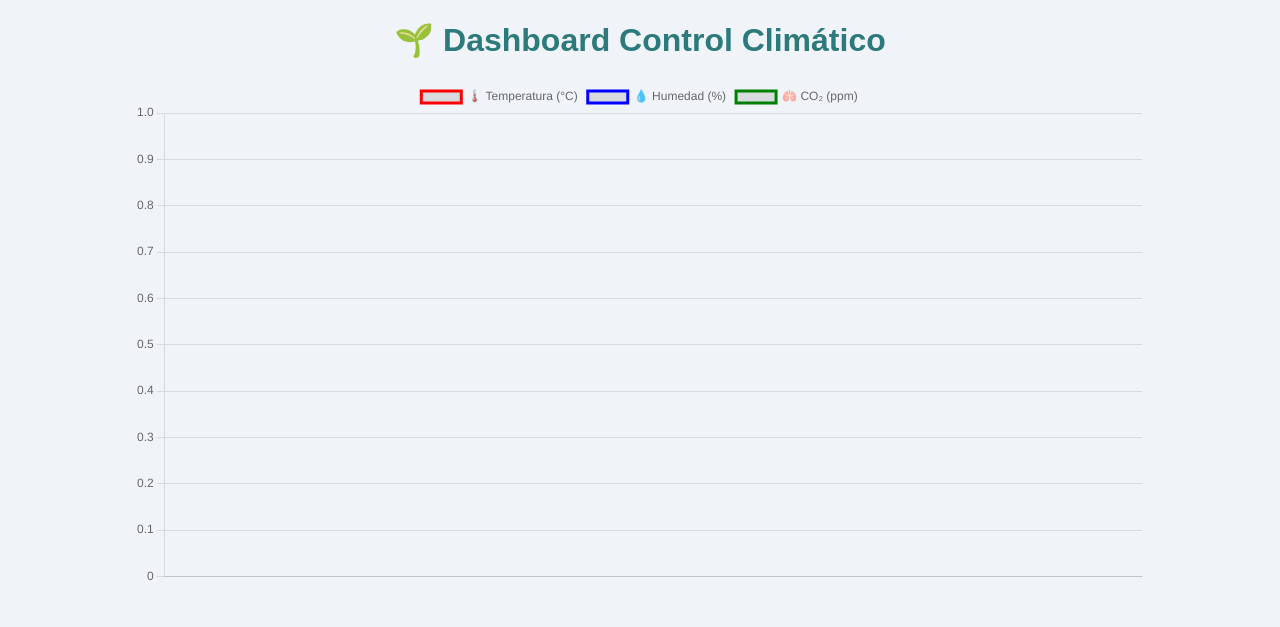
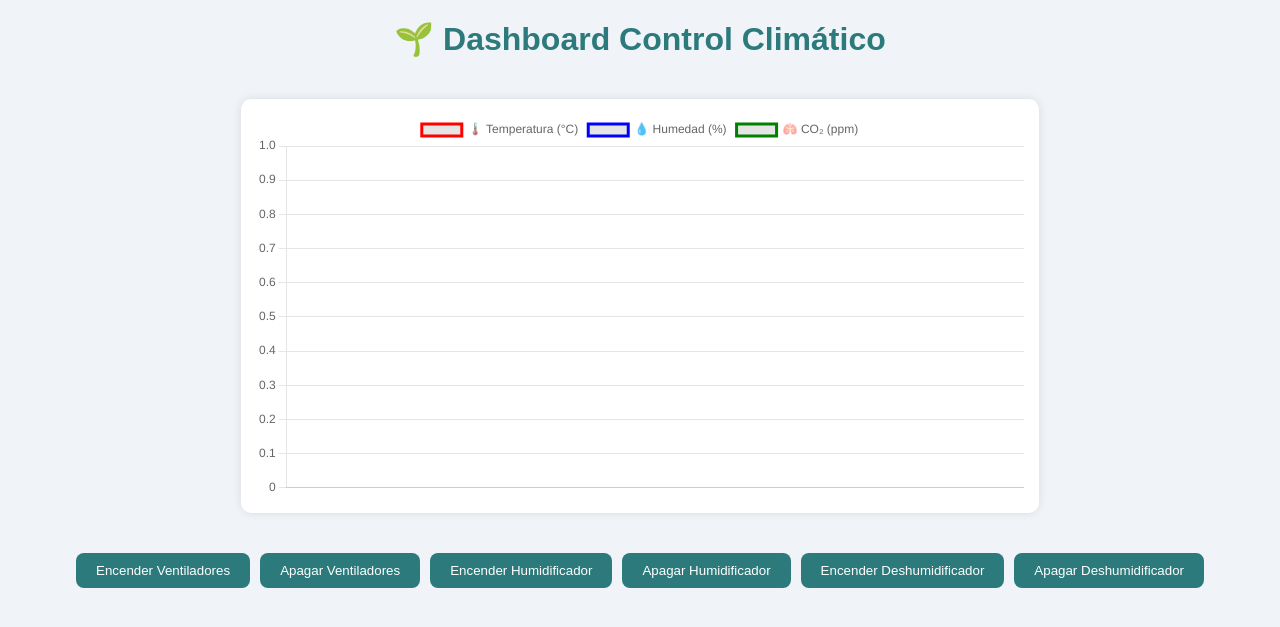
Before and after one commit to gatolda/Control_clima, a Flask app: page / in a window 1280 px wide. Shown: the top 627 px of the page. Run offline with Flask 3, Linux system fonts and the light colour scheme.

Commit message:
Update index.html

```diff
--- a/templates/index.html
+++ b/templates/index.html
@@ -7,15 +7,43 @@
     <style>
         body {
             font-family: Arial, sans-serif;
-            text-align: center;
             background: #f0f4f8;
+            margin: 0;
+            padding: 0;
+            display: flex;
+            flex-direction: column;
+            align-items: center;
         }
         h1 {
             color: #2c7a7b;
+            margin-top: 20px;
         }
         #chart-container {
-            width: 80%;
-            margin: auto;
+            width: 60%;
+            margin: 20px auto;
+            background: #fff;
+            border-radius: 10px;
+            padding: 15px;
+            box-shadow: 0 0 10px rgba(0,0,0,0.1);
+        }
+        #botones {
+            display: flex;
+            flex-wrap: wrap;
+            justify-content: center;
+            gap: 10px;
+            margin: 20px;
+        }
+        .btn {
+            background: #2c7a7b;
+            color: #fff;
+            border: none;
+            padding: 10px 20px;
+            border-radius: 8px;
+            cursor: pointer;
+            transition: background 0.3s;
+        }
+        .btn:hover {
+            background: #285e61;
         }
     </style>
 </head>
@@ -23,6 +51,15 @@
     <h1>🌱 Dashboard Control Climático</h1>
     <div id="chart-container">
         <canvas id="sensorChart"></canvas>
+    </div>
+
+    <div id="botones">
+        <button class="btn" onclick="controlActuador('ventiladores', 'on')">Encender Ventiladores</button>
+        <button class="btn" onclick="controlActuador('ventiladores', 'off')">Apagar Ventiladores</button>
+        <button class="btn" onclick="controlActuador('humidificador', 'on')">Encender Humidificador</button>
+        <button class="btn" onclick="controlActuador('humidificador', 'off')">Apagar Humidificador</button>
+        <button class="btn" onclick="controlActuador('deshumidificador', 'on')">Encender Deshumidificador</button>
+        <button class="btn" onclick="controlActuador('deshumidificador', 'off')">Apagar Deshumidificador</button>
     </div>
 
     <script>
@@ -62,13 +99,12 @@
             }
         });
 
-        // Función para actualizar el gráfico
         async function actualizarDatos() {
             const response = await fetch('/api/lecturas');
             const data = await response.json();
             const tiempo = new Date().toLocaleTimeString();
 
-            // Agregar datos
+            // Limitar a los últimos 10 puntos
             if (sensorChart.data.labels.length > 10) {
                 sensorChart.data.labels.shift();
                 sensorChart.data.datasets[0].data.shift();
@@ -84,7 +120,13 @@
             sensorChart.update();
         }
 
-        setInterval(actualizarDatos, 5000); // Actualiza cada 5 segundos
+        async function controlActuador(actuador, accion) {
+            const response = await fetch(`/api/actuador/${actuador}/${accion}`);
+            const result = await response.json();
+            alert(result.status);
+        }
+
+        setInterval(actualizarDatos, 5000); // Actualiza cada 5s
     </script>
 </body>
 </html>
```
